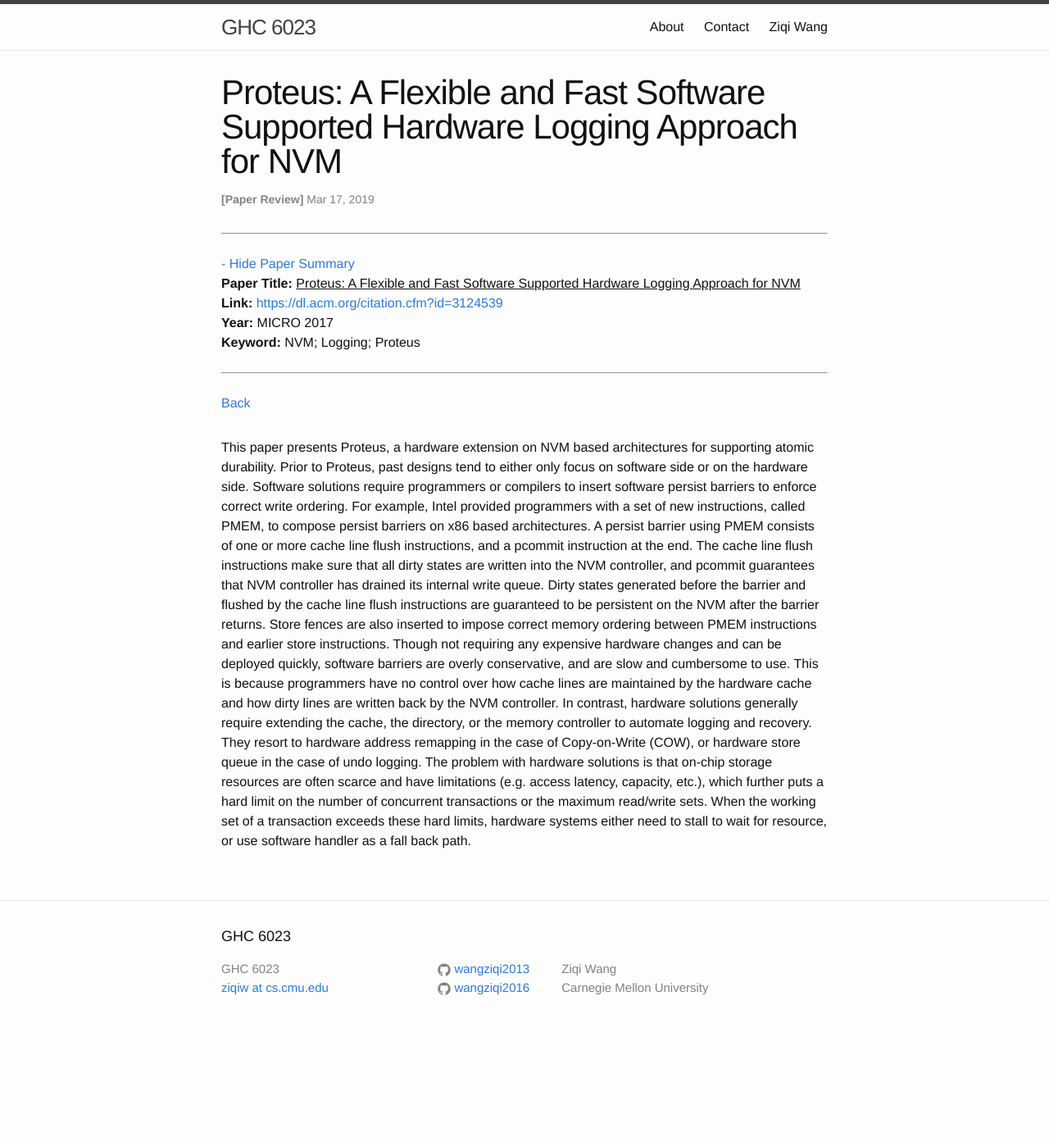
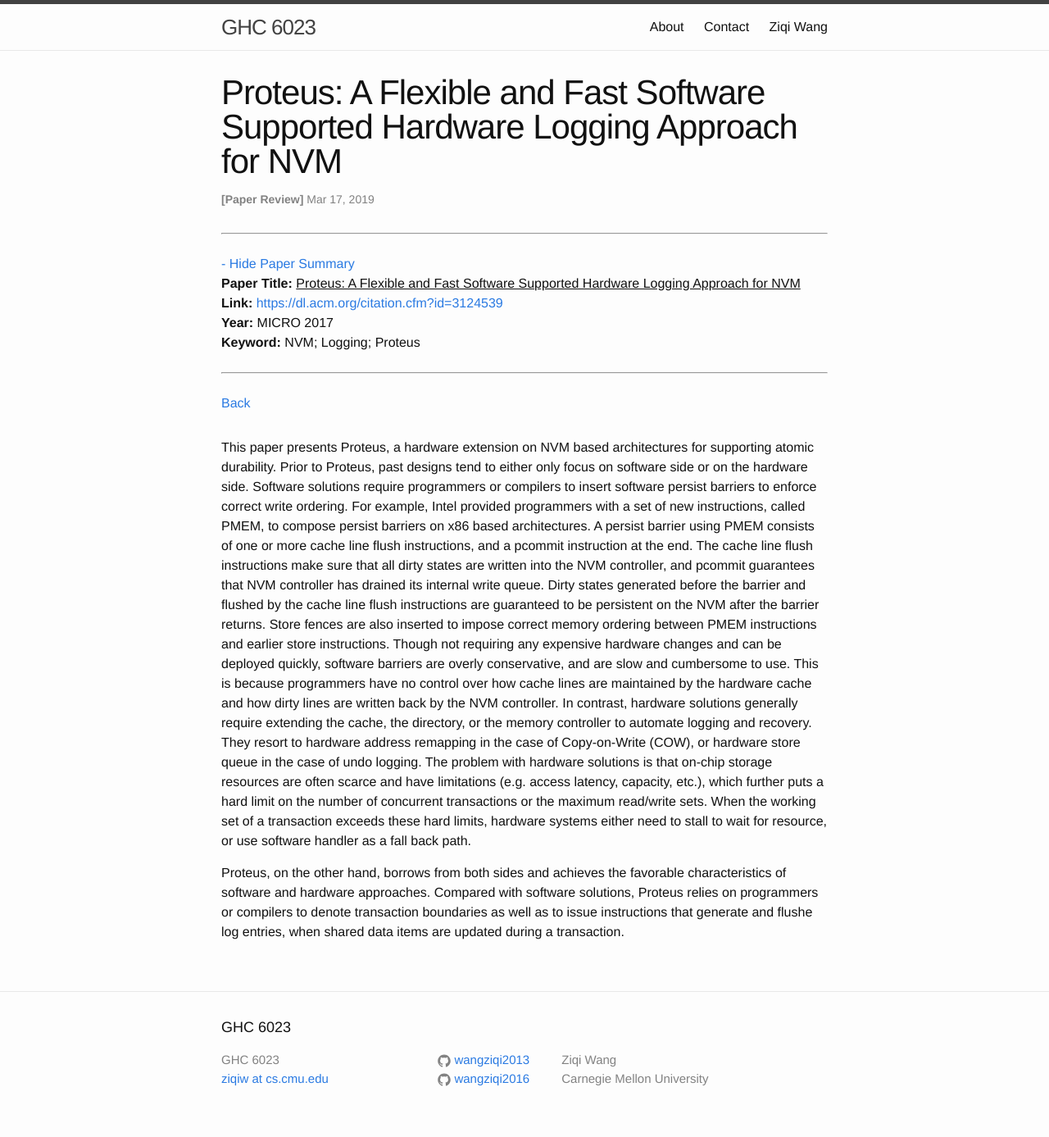
Before and after one commit to wangziqi2013/wangziqi2013.github.io, a Jekyll site: the page built from _posts/2019-03-16-proteus.markdown, in a window 1280 px wide. Shown: the whole page at 82% size. Built offline with Jekyll 4.4.1, drawn with Linux system fonts in a browser that asks for light colours; before the commit the page ends 1276 px from its top, so only the background shows below that.

Commit message:
Adding SW comparison

```diff
--- a/_posts/2019-03-16-proteus.markdown
+++ b/_posts/2019-03-16-proteus.markdown
@@ -31,3 +31,7 @@ on-chip storage resources are often scarce and have limitations (e.g. access lat
 a hard limit on the number of concurrent transactions or the maximum read/write sets. When the working set of a transaction
 exceeds these hard limits, hardware systems either need to stall to wait for resource, or use software handler as a fall
 back path.
+
+Proteus, on the other hand, borrows from both sides and achieves the favorable characteristics of software and hardware
+approaches. Compared with software solutions, Proteus relies on programmers or compilers to denote transaction boundaries
+as well as to issue instructions that generate and flushe log entries, when shared data items are updated during a transaction.
```
